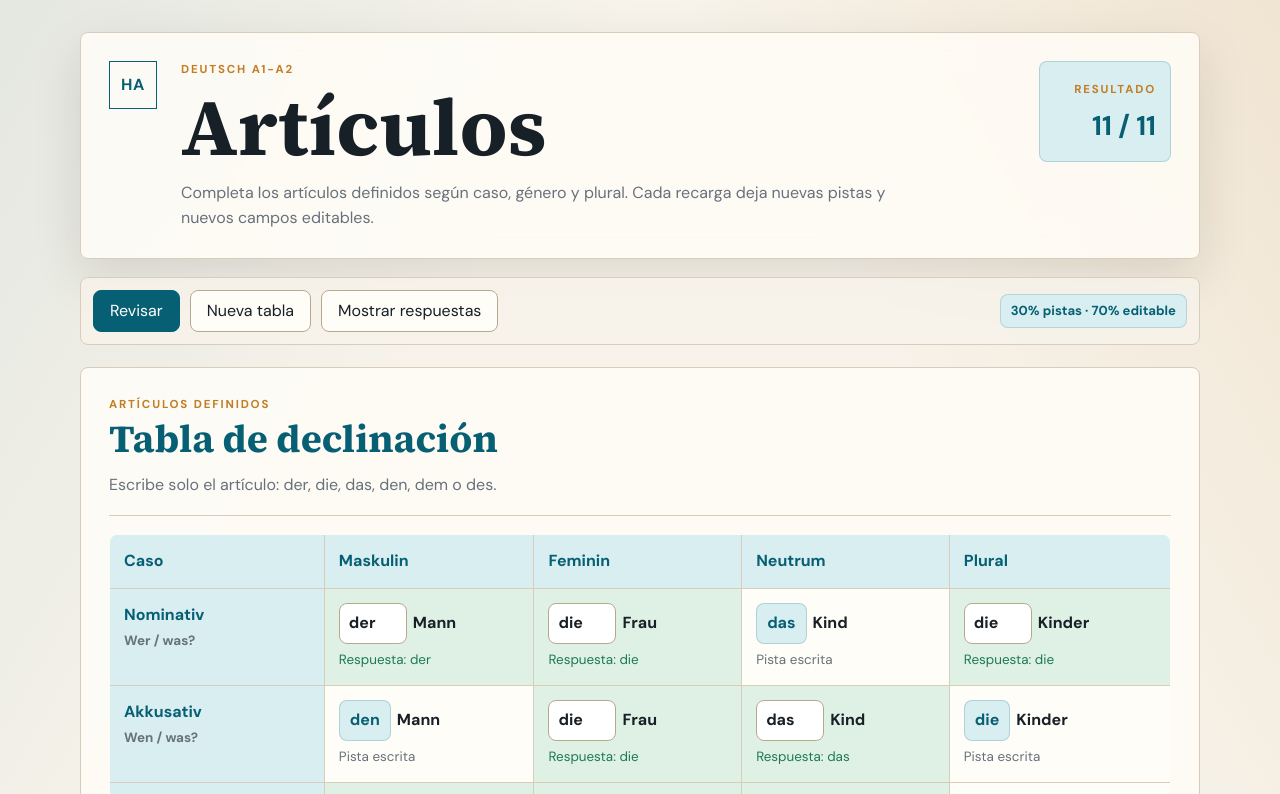
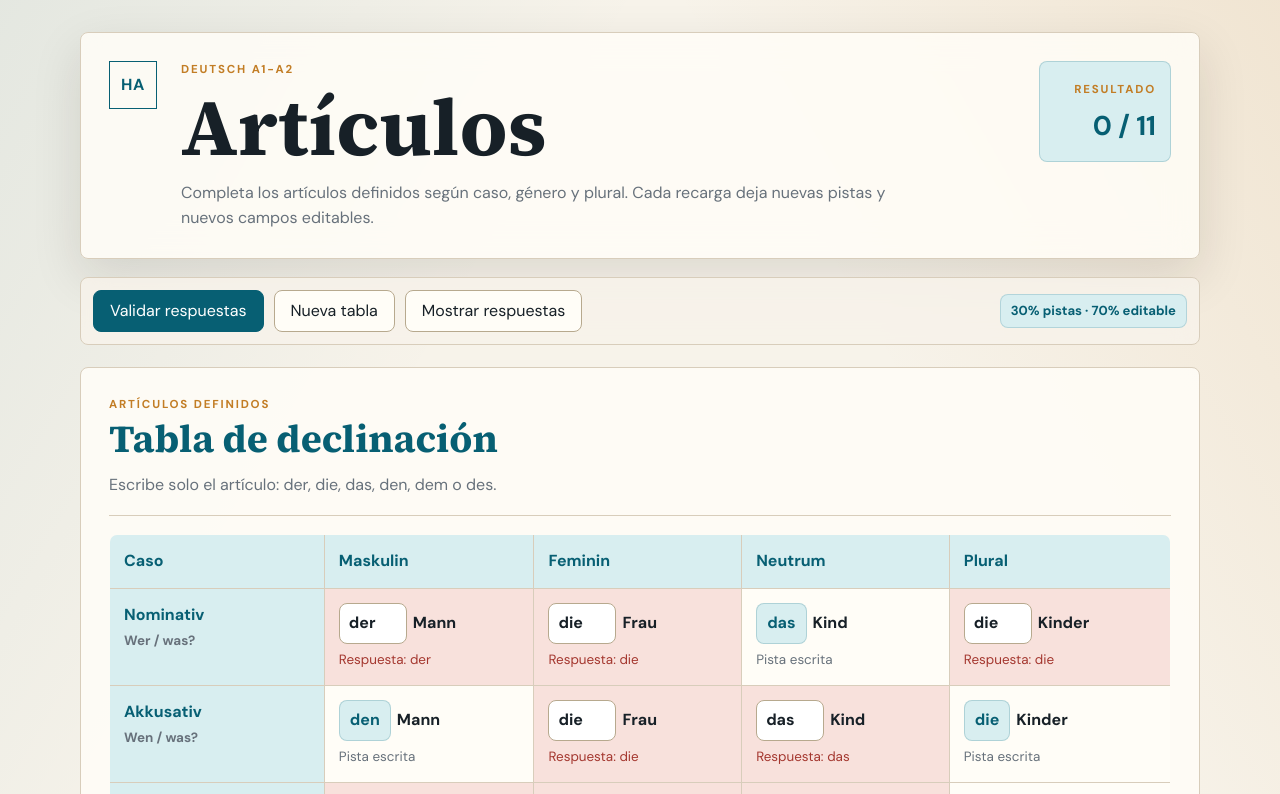
Before and after one commit to Harepper77/Harepper77.github.io, a website: page aleman-ejercicios/articulos/index.html in a window 1280 px wide. Both pictures are taken after a click on the button "Mostrar respuestas". Shown: the top 794 px of the page. Drawn offline with Linux system fonts and the light colour scheme.

Commit message:
Validate article answers before reveal

```diff
--- a/aleman-ejercicios/articulos/app.js
+++ b/aleman-ejercicios/articulos/app.js
@@ -155,16 +155,25 @@ const checkAll = () => {
 };
 
 const showAnswers = () => {
+  let correct = 0;
+  const inputs = [...document.querySelectorAll(".answer-input")];
+
   document.querySelectorAll(".answer-input").forEach((input) => {
-    input.value = input.dataset.answer;
     const cell = input.closest(".article-cell");
     const feedback = cell.querySelector(".cell-feedback");
-    cell.classList.add("is-correct");
-    cell.classList.remove("is-wrong");
-    feedback.textContent = `Respuesta: ${input.dataset.answer}`;
+    const userWasCorrect = normalize(input.value) === input.dataset.answer;
+
+    cell.classList.toggle("is-correct", userWasCorrect);
+    cell.classList.toggle("is-wrong", !userWasCorrect);
+    feedback.textContent = userWasCorrect
+      ? "Correcto"
+      : `Respuesta: ${input.dataset.answer}`;
+    input.value = input.dataset.answer;
+
+    if (userWasCorrect) correct += 1;
   });
-  const inputs = document.querySelectorAll(".answer-input");
-  updateScore(inputs.length, inputs.length);
+
+  updateScore(correct, inputs.length);
 };
 
 document.querySelector("#check-all").addEventListener("click", checkAll);
--- a/aleman-ejercicios/articulos/index.html
+++ b/aleman-ejercicios/articulos/index.html
@@ -26,7 +26,7 @@
     </header>
 
     <section class="toolbar" aria-label="Controles del ejercicio">
-      <button class="button button--primary" id="check-all" type="button">Revisar</button>
+      <button class="button button--primary" id="check-all" type="button">Validar respuestas</button>
       <button class="button" id="new-table" type="button">Nueva tabla</button>
       <button class="button" id="show-answers" type="button">Mostrar respuestas</button>
       <span class="source-status">30% pistas · 70% editable</span>
```
